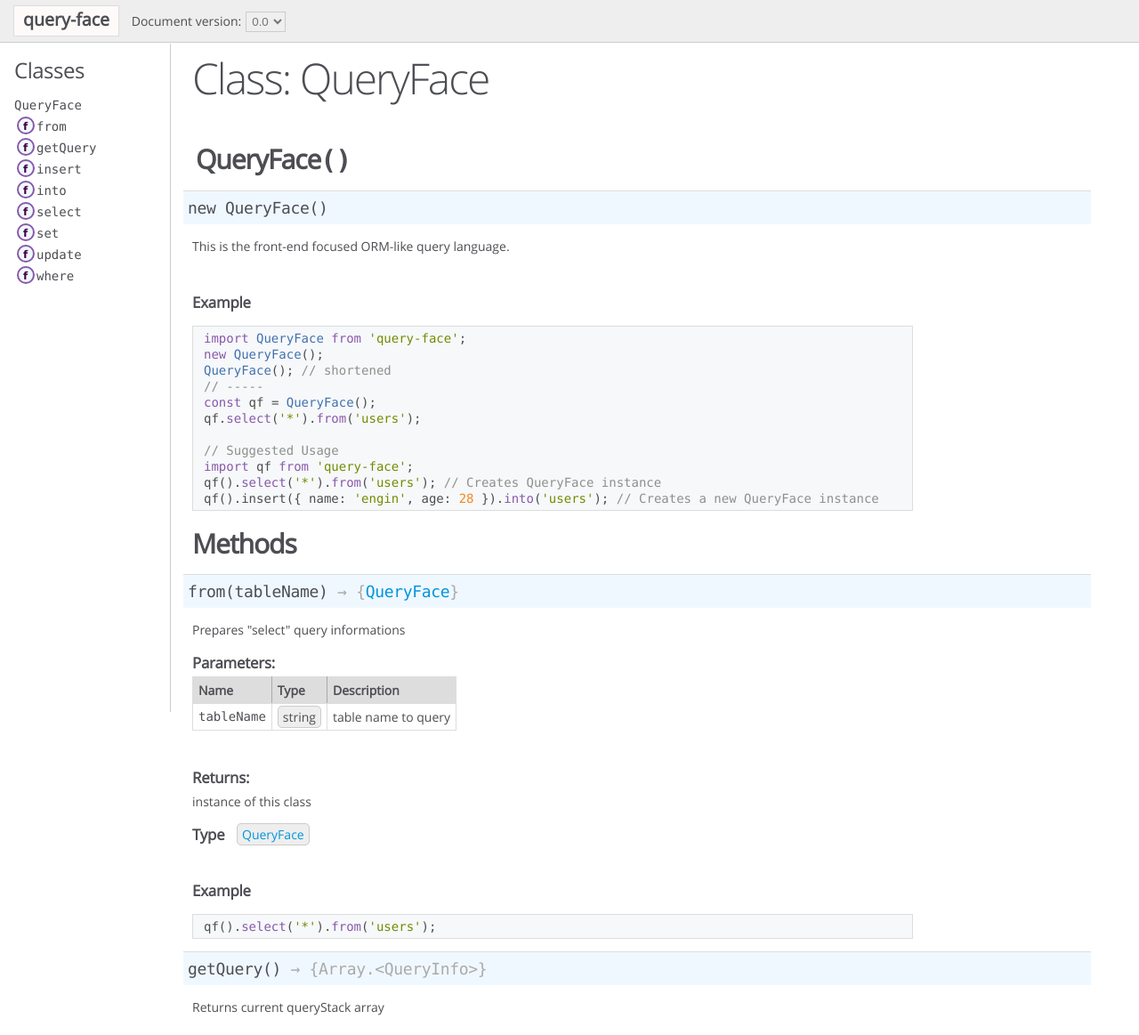
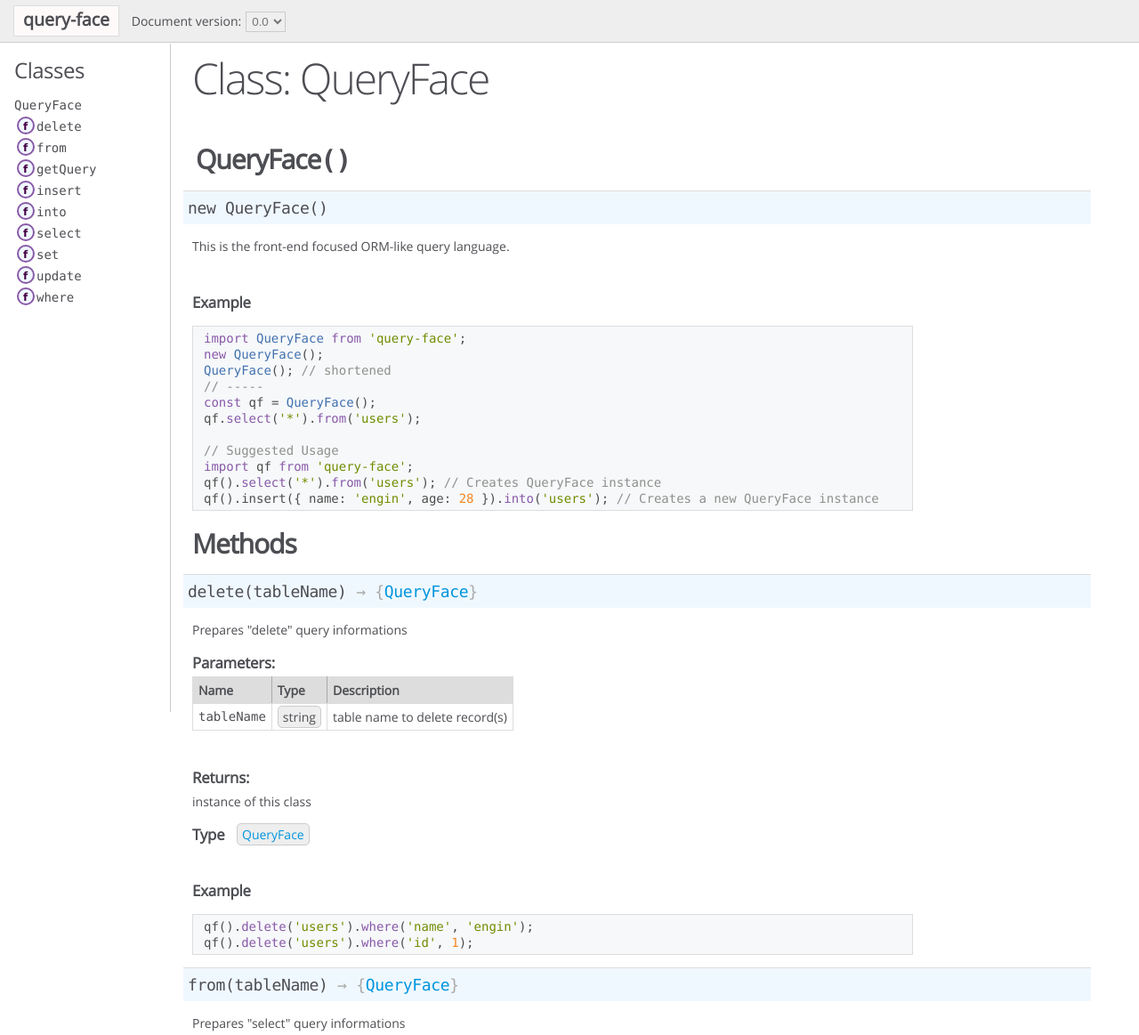
Before and after one commit to enginustun/query-face, a website: page docs/query-face/0.0/QueryFace.html in a window 1280 px wide. Shown: the top 1163 px of the page at 89% size. Drawn offline with Linux system fonts and the light colour scheme.

Commit message:
Add delete query

```diff
--- a/docs/query-face/0.0/QueryFace.html
+++ b/docs/query-face/0.0/QueryFace.html
@@ -41,6 +41,9 @@
           <a href="QueryFace.html">QueryFace</a>
           <h3></h3>
           <ul class="">
+            <li class="doc-function">
+              <a href="QueryFace.html#delete">delete</a>
+            </li>
             <li class="doc-function"><a href="QueryFace.html#from">from</a></li>
             <li class="doc-function">
               <a href="QueryFace.html#getQuery">getQuery</a>
@@ -107,6 +110,70 @@ qf().insert({ name: 'engin', age: 28 }).into('users'); // Creates a new QueryFac
           </div>
 
           <h3 class="subsection-title">Methods</h3>
+
+          <h4 class="name" id="delete">
+            <span class="type-signature"></span>delete<span class="signature"
+              >(tableName)</span
+            ><span class="type-signature">
+              &rarr; {<a href="QueryFace.html">QueryFace</a>}</span
+            >
+          </h4>
+
+          <div class="description">
+            Prepares "delete" query informations
+          </div>
+
+          <h5>Parameters:</h5>
+
+          <table class="params">
+            <thead>
+              <tr>
+                <th>Name</th>
+
+                <th>Type</th>
+
+                <th class="last">Description</th>
+              </tr>
+            </thead>
+
+            <tbody>
+              <tr>
+                <td class="name"><code>tableName</code></td>
+
+                <td class="type">
+                  <span class="param-type">string</span>
+                </td>
+
+                <td class="description last">table name to delete record(s)</td>
+              </tr>
+            </tbody>
+          </table>
+
+          <dl class="details"></dl>
+
+          <h5>Returns:</h5>
+
+          <div class="param-desc">
+            instance of this class
+          </div>
+
+          <dl>
+            <dt>
+              Type
+            </dt>
+            <dd>
+              <span class="param-type"
+                ><a href="QueryFace.html">QueryFace</a></span
+              >
+            </dd>
+          </dl>
+
+          <h5>Example</h5>
+
+          <pre
+            class="prettyprint"
+          ><code>qf().delete('users').where('name', 'engin');
+qf().delete('users').where('id', 1);</code></pre>
 
           <h4 class="name" id="from">
             <span class="type-signature"></span>from<span class="signature"
--- a/src/constants.js
+++ b/src/constants.js
@@ -60,4 +60,5 @@ export const RETURN_QUERIES_BY_TYPE = {
   [SUPPORTED_QUERIES.INTO]: [SUPPORTED_QUERIES.RUN],
   [SUPPORTED_QUERIES.UPDATE]: [SUPPORTED_QUERIES.SET],
   [SUPPORTED_QUERIES.SET]: [SUPPORTED_QUERIES.WHERE],
+  [SUPPORTED_QUERIES.DELETE]: [SUPPORTED_QUERIES.WHERE],
 };
```
Also changed, not shown: src/index.js (+20 -0 lines), src/test/delete.test.js (added, +26 -0 lines), README.md.
